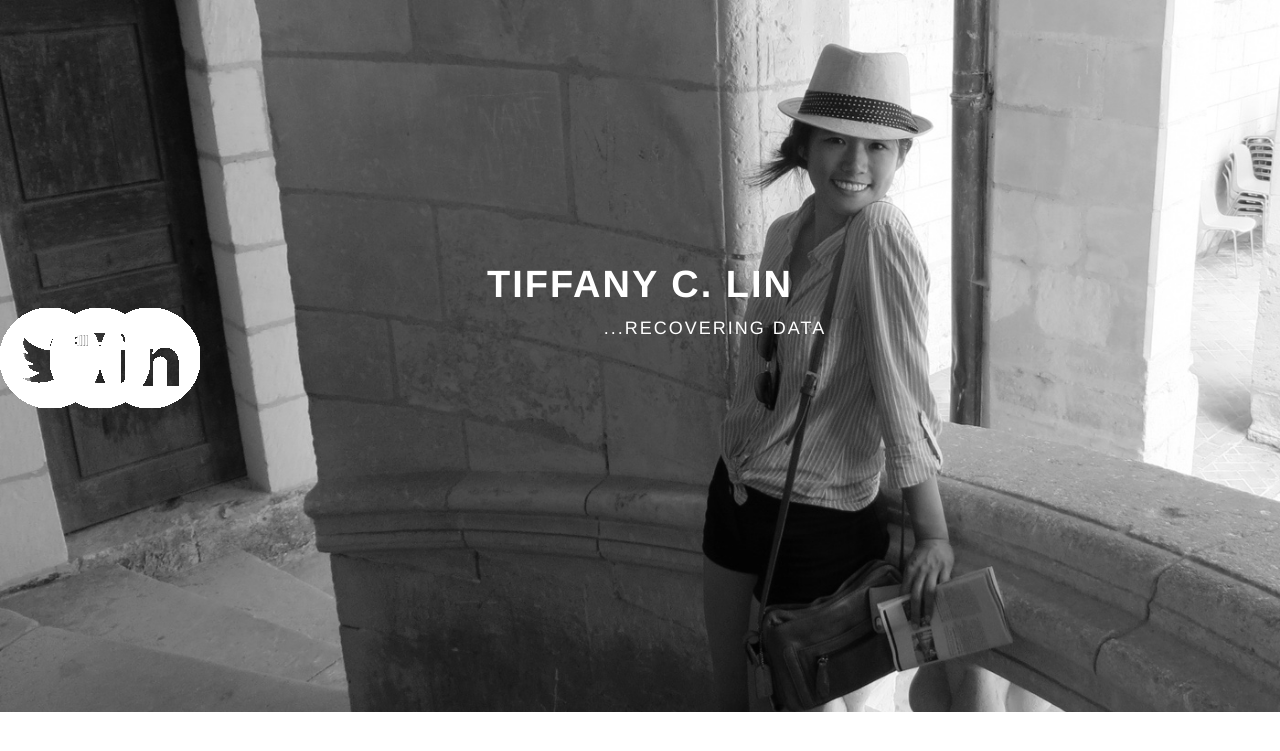
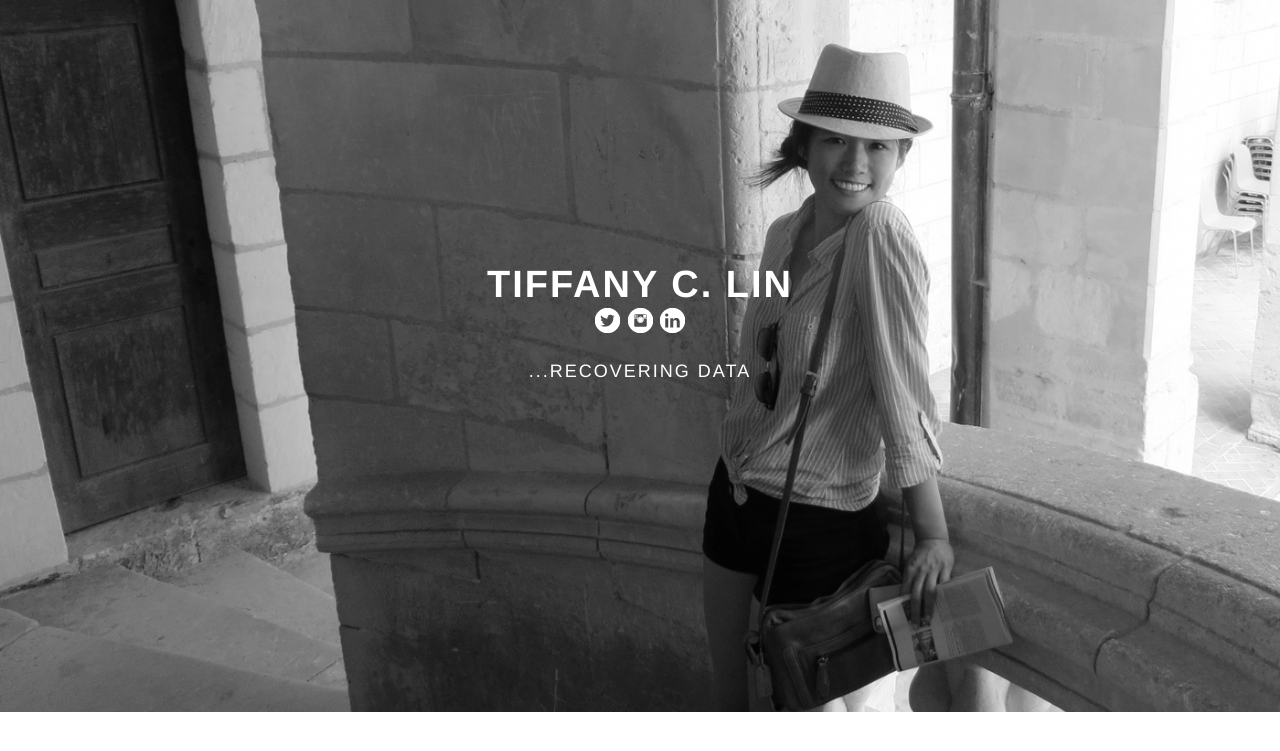
Before and after one commit to TiffCLin/tiffclin.github.io, a PHP site: page / in a window 1280 px wide. Shown: the top 751 px of the page. Run offline with PHP 8.4, Linux system fonts and the light colour scheme; some libraries are stand-ins or nearby versions.

Commit message:
Update style.css

```diff
--- a/style.css
+++ b/style.css
@@ -220,8 +220,12 @@ header li
 {
 	display: inline;
 	width: 50px;
-	float: left;
 	list-style-type: none;
+}
+
+header img
+{
+	width: 25px;
 }
 
 
```
